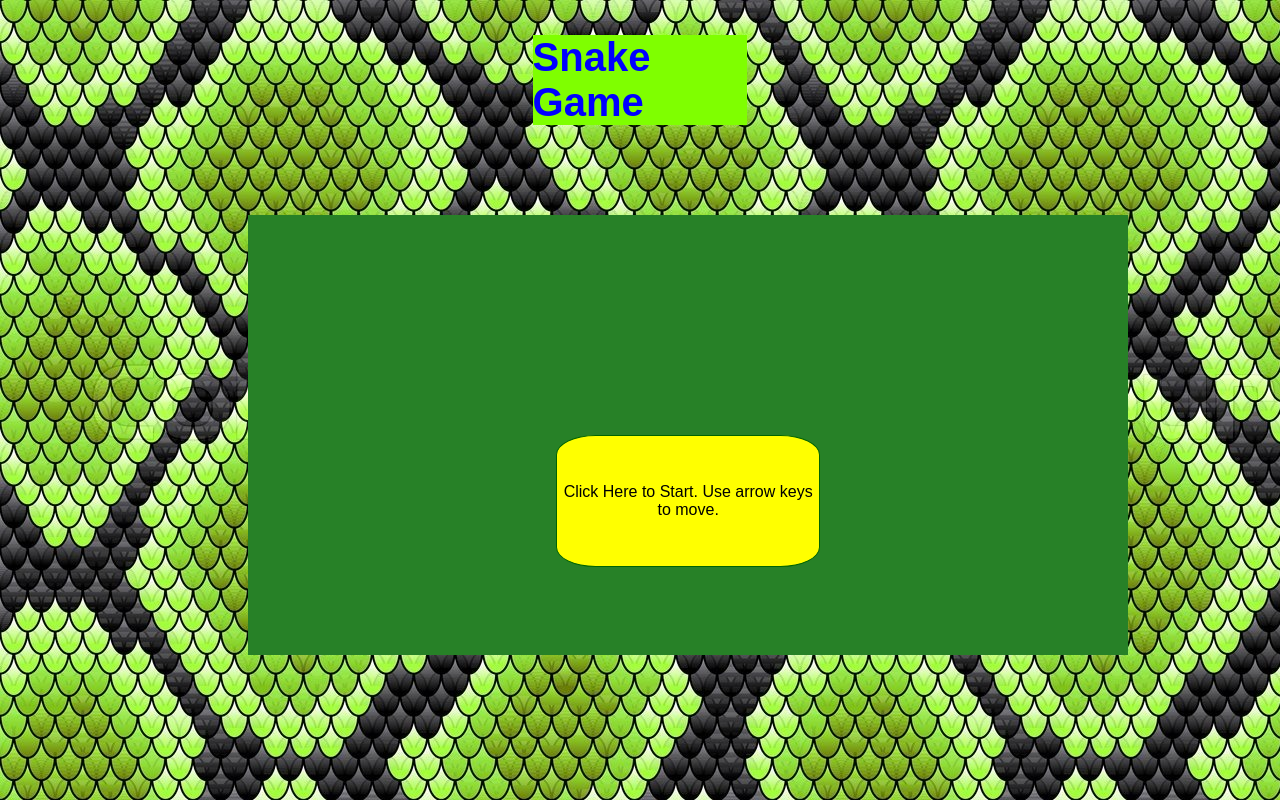
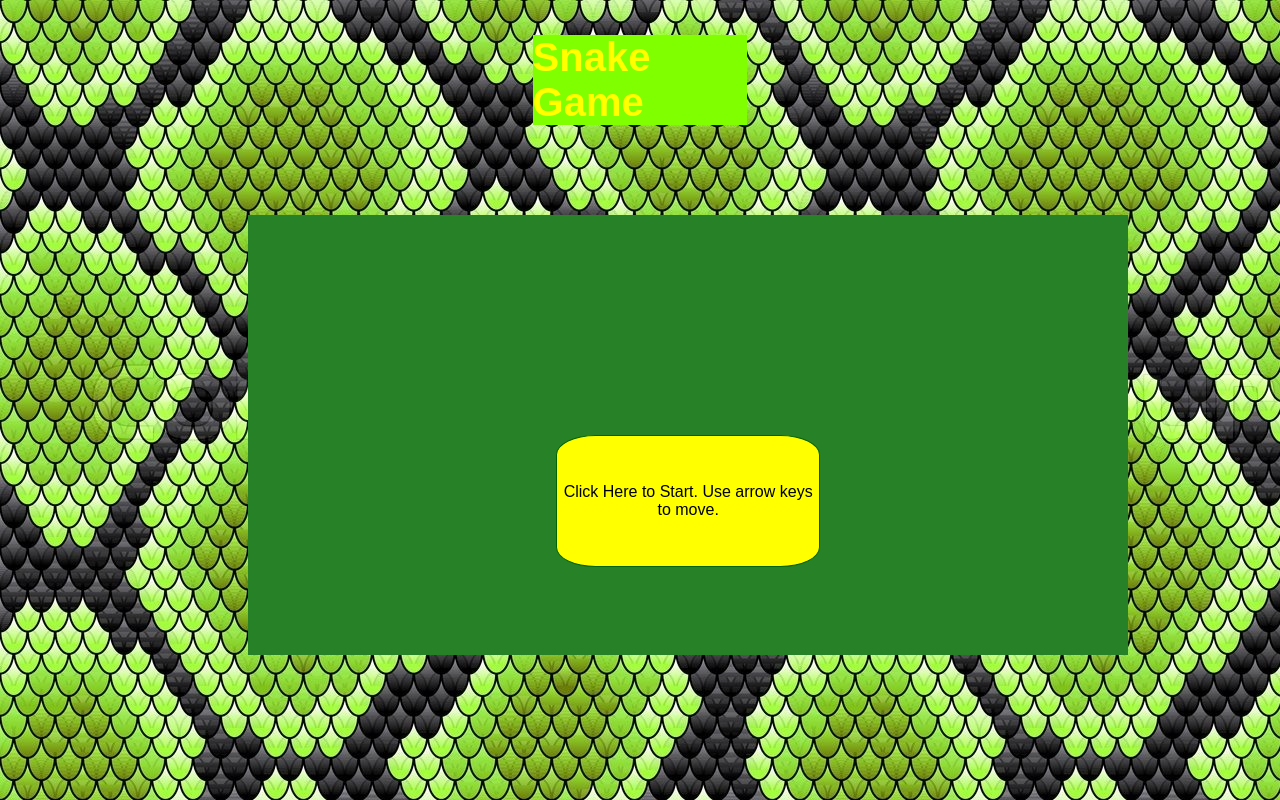
Before and after one commit to ajeewa95/SnakeGame, a plain HTML site: page index.html in a window 1280 px wide. Drawn offline with Linux system fonts and the light colour scheme.

Commit message:
change title colour

```diff
--- a/css/style.css
+++ b/css/style.css
@@ -10,7 +10,7 @@ body {
 
 h1 {
   width: 17%;
-  color: blue;
+  color: yellow;
   font-family: arial;
   font-size: 40px;
   background-color: #7FFF00;
@@ -82,7 +82,6 @@ h1 {
 
 .snake-board .snake {
     background-color: yellow;
-    z-index: 1;
 }
 
 .snake-board .fruit {
--- a/js/appOG.js
+++ b/js/appOG.js
@@ -31,7 +31,6 @@ function Board(containerId, rowsCount, colsCount) {
             html += "</table><div class='preview'></div><div class='score'><p>Game Over</p><p>Your score was <span class='score-value'></span></p></div><button type='button'>Click Here to Start. Use arrow keys to move.</button></div>";
     document.getElementById(containerId).innerHTML = html;
   } ;
-
 //Create Board Code End pt1
 
 this.hidePreview = function () {
@@ -142,6 +141,7 @@ function Snake(board, speed, head) {
       this.cells[0].direction = keywordDirection;
     };
 
+    //When fruit is eaten
     this.grow = function () {
       var newTail = this.tail.prev();
       this.cells.push(newTail);
@@ -159,6 +159,8 @@ function Snake(board, speed, head) {
     };
 }
 
+
+//Adding fruit randomly
 function addFruitToBoard(board, snake) {
   do {
     var row = Math.floor(Math.random() * board.rowsCount);
```
Also changed, not shown: 1 other file.
